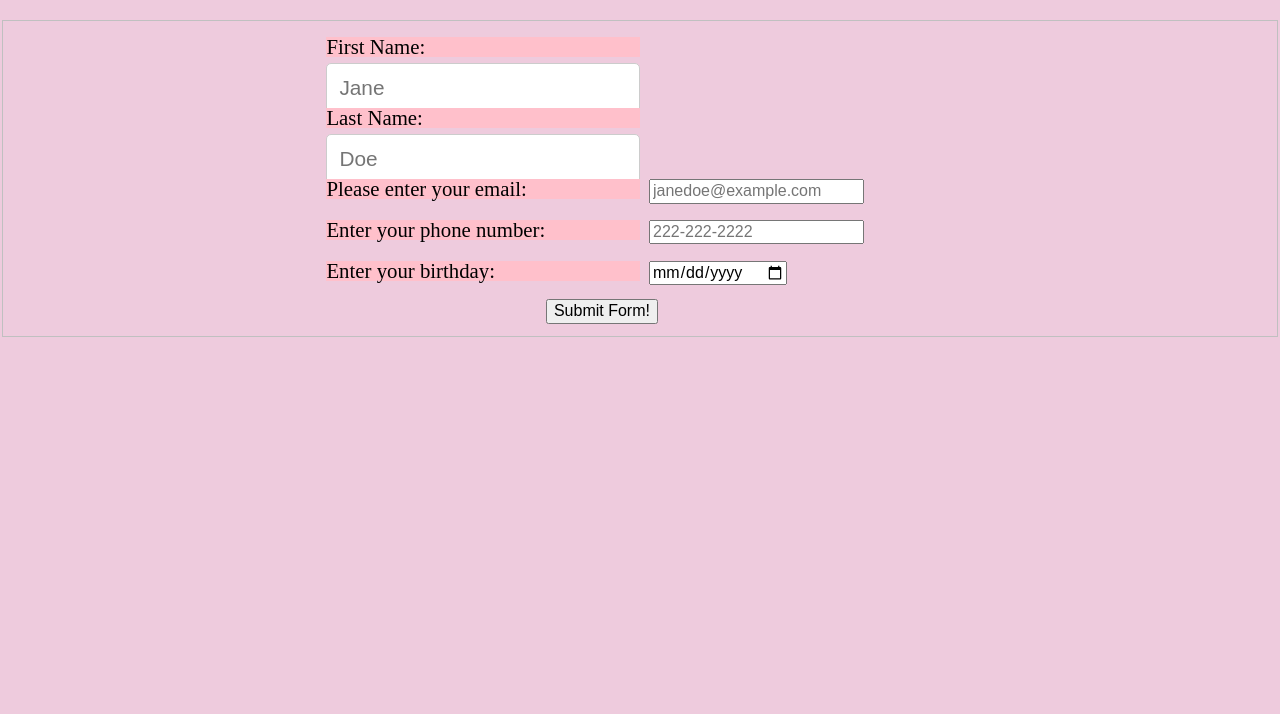
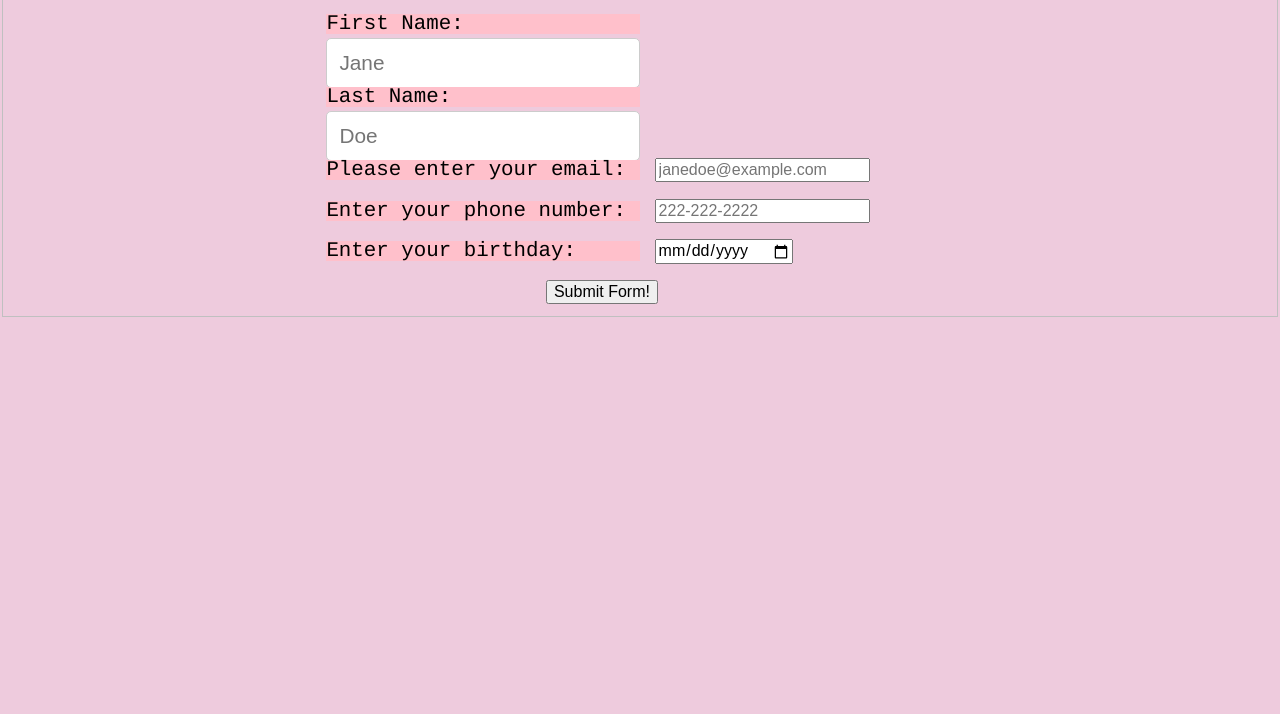
Before and after one commit to Althea-Barbato-ITMD-362/Lab2.0, a plain HTML site: page index.html in a window 1280 px wide. Shown: the part 86-800 px from the top of the page. Drawn offline with Linux system fonts and the light colour scheme.

Commit message:
Update screen.css

```diff
--- a/css/screen.css
+++ b/css/screen.css
@@ -1,4 +1,4 @@
-htlm {
+html {
  line-height: 1.2em;
  font-family: courier;
  font-size: 16px;
```
